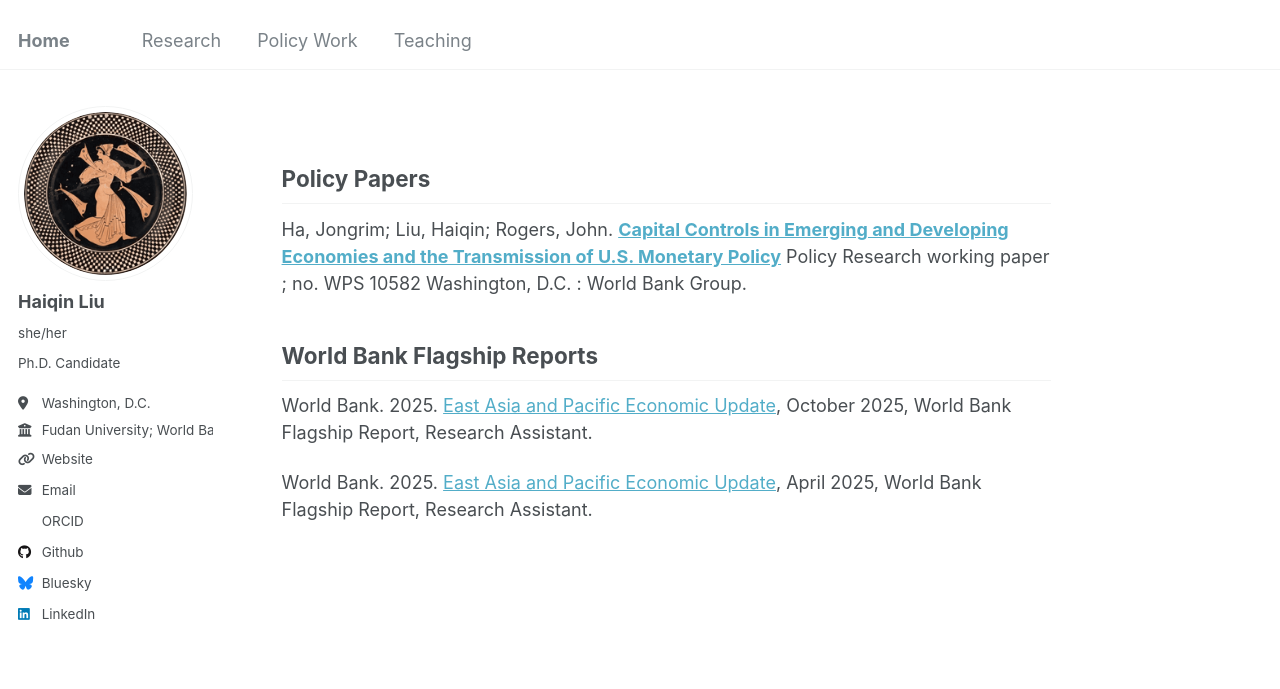
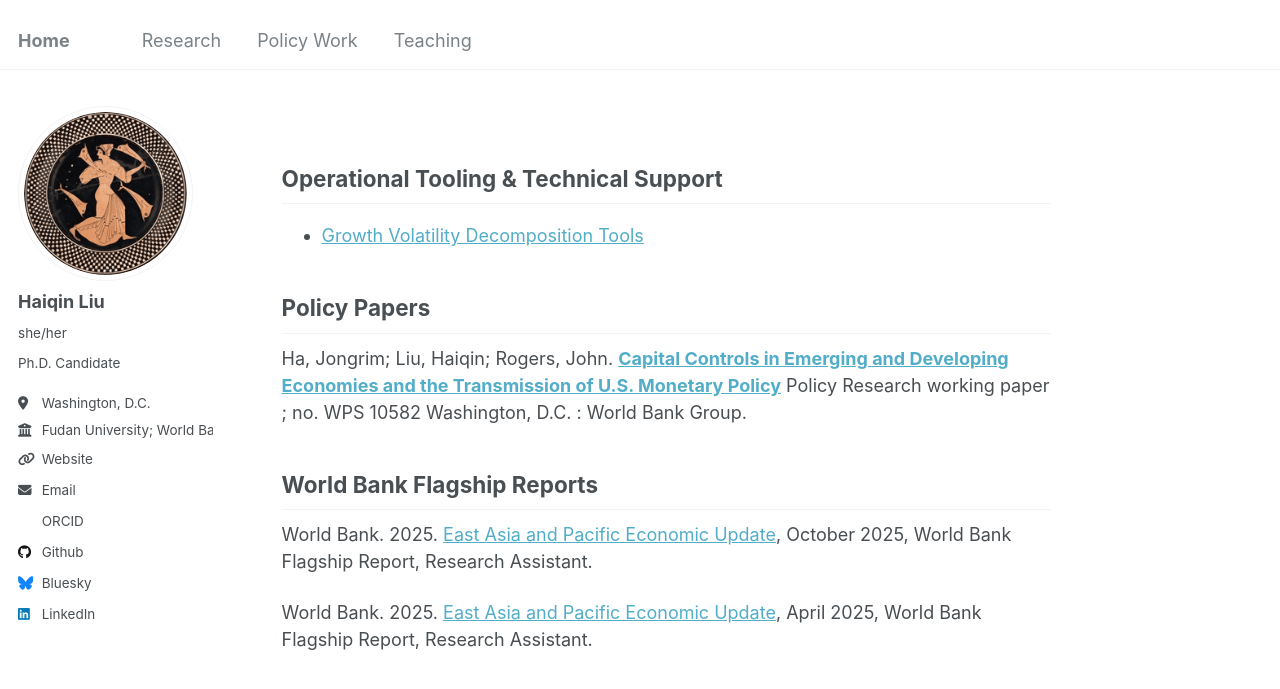
Before and after one commit to liuhaiqinFDU/liuhaiqinFDU.github.io, a Jekyll site: the page built from policy-work.md, in a window 1280 px wide. Shown: the top 689 px of the page. Built offline with Jekyll 4.4.1, drawn with Linux system fonts in a browser that asks for light colours; some web fonts are replaced.

Commit message:
Update policy-work.md

```diff
--- a/policy-work.md
+++ b/policy-work.md
@@ -4,9 +4,9 @@ author_profile: true
 title: ""
 ---
 
-<!-- **Operational Tooling & Technical Support** -->
+## **Operational Tooling & Technical Support**
 
-<!-- [Growth Volatility Decomposition Tools](https://haiqinliu.shinyapps.io/Vol_Decomp_New/) -->
+- [Growth Volatility Decomposition Tools](https://haiqinliu.shinyapps.io/Vol_Decomp_New/)
 
 <!-- [Sectoral Fiscal Spending Shocks & Responses](https://haiqinliu.shinyapps.io/RegionalIO_FiscalShock/)-->
 
```
